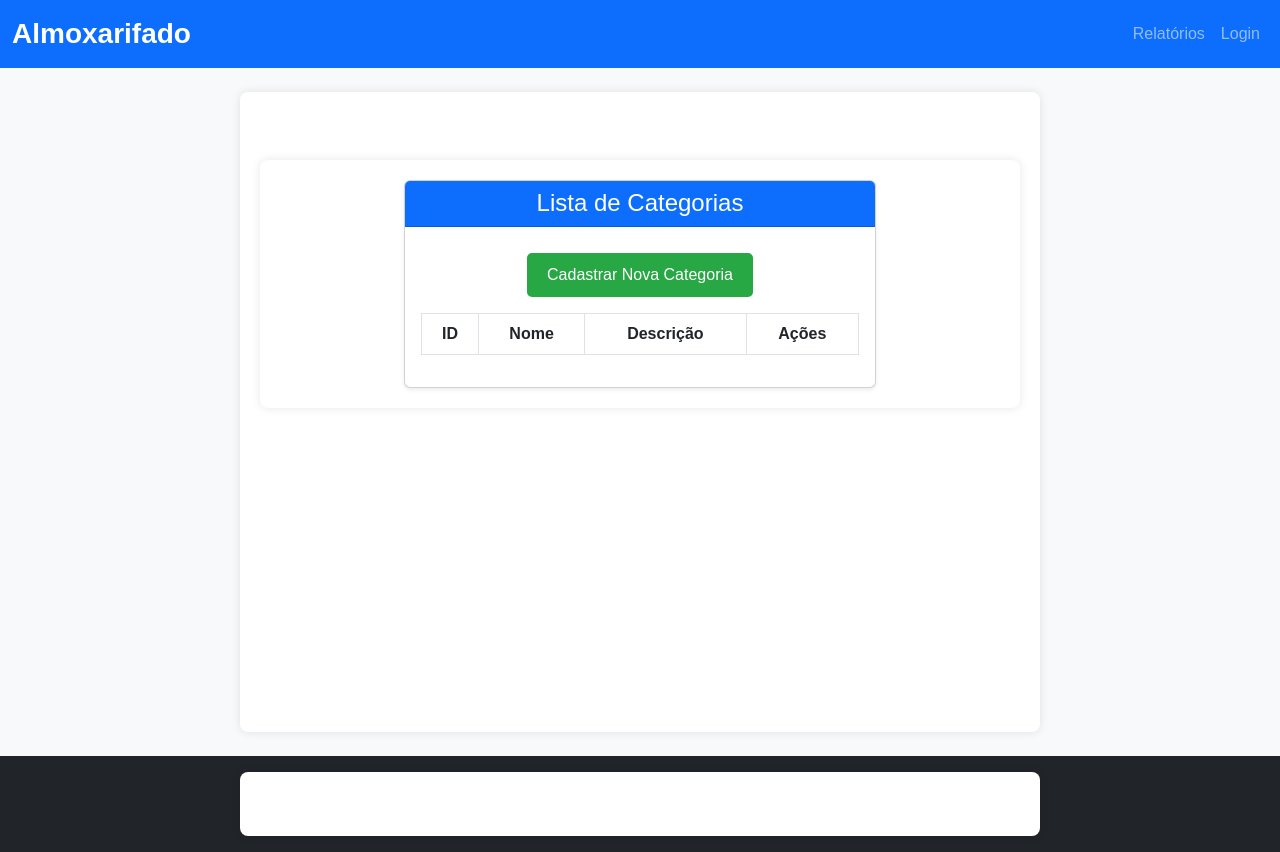
After one commit to MarconeRafael/relatorio, a Flask app: page /categorias/listar in a window 1280 px wide. The commit adds this page. Run offline with Flask 3, Linux system fonts and the light colour scheme; data that the repository does not hold is empty.

Commit message:
classe categoria

```diff
--- a/app.py
+++ b/app.py
@@ -10,7 +10,9 @@ from routes.usuarios import usuarios_bp
 from flask_migrate import Migrate
 from flask_login import LoginManager
 from models import Usuario  # Para o user_loader
+from routes.categoria import categoria_bp  # Importação do Blueprint de categorias
 
+# Criação do aplicativo Flask
 app = Flask(__name__)
 
 # Configurações do aplicativo
@@ -42,6 +44,7 @@ app.register_blueprint(produtos_bp, url_prefix="/produtos")
 app.register_blueprint(movimentacoes_bp, url_prefix="/movimentacoes")
 app.register_blueprint(fornecedores_bp, url_prefix="/fornecedores")
 app.register_blueprint(usuarios_bp, url_prefix="/usuarios")
+app.register_blueprint(categoria_bp, url_prefix="/categorias")  # Registro do Blueprint de Categorias
 
 # Rotas principais
 @app.route("/")
@@ -87,8 +90,7 @@ def concluir():
 # Tela de Relatórios
 @app.route("/relatorios")
 def relatorios():
-    data_atual = "2025-02-22"
-    pdf_path = f"data/relatorios/relatorio_completo_{data_atual}.pdf"
+    pdf_path = f"data/relatorios/relatorio_completo.pdf"
     relatorio_pdf = "relatorio_completo_2025-03-05.pdf"
     relatorio_eficiencia_csv = "relatorio_eficiencia_material.csv"
     relatorio_eficiencia_pdf = "relatorio_eficiencia.pdf"
--- /dev/null
+++ b/routes/categoria.py
@@ -0,0 +1,76 @@
+# routes/categoria.py
+
+from flask import Blueprint, render_template, request, redirect, url_for, flash
+from models import db, Categoria
+
+# Cria o Blueprint para Categorias
+categoria_bp = Blueprint('categorias_bp', __name__)
+
+# Rota para exibir o formulário de cadastro
+@categoria_bp.route("/cadastrar", methods=["GET", "POST"])
+def cadastrar_categoria():
+    if request.method == "POST":
+        nome = request.form.get("nome")
+        descricao = request.form.get("descricao")
+
+        if not nome:
+            flash("Nome da categoria é obrigatório!", "danger")
+            return redirect(url_for('categorias_bp.cadastrar_categoria'))
+
+        # Criar nova categoria
+        nova_categoria = Categoria(nome=nome, descricao=descricao)
+
+        # Adiciona ao banco de dados
+        db.session.add(nova_categoria)
+        db.session.commit()
+
+        flash("Categoria cadastrada com sucesso!", "success")
+        return redirect(url_for('categorias_bp.listar_categorias'))
+
+    return render_template("cadastrar_categoria.html")
+
+
+# Rota para listar todas as categorias
+@categoria_bp.route("/listar")
+def listar_categorias():
+    categorias = Categoria.query.all()
+    return render_template("listar_categorias.html", categorias=categorias)
+
+
+# Rota para editar uma categoria
+@categoria_bp.route('/editar/<int:id>', methods=['GET', 'POST'])
+def editar_categoria(id):
+    categoria = Categoria.query.get_or_404(id)
+
+    if request.method == 'POST':
+        nome = request.form.get("nome")
+        descricao = request.form.get("descricao")
+
+        if not nome:
+            flash("Nome da categoria é obrigatório!", "danger")
+            return render_template("editar_categoria.html", categoria=categoria)
+
+        categoria.nome = nome
+        categoria.descricao = descricao
+        db.session.commit()
+
+        flash("Categoria atualizada com sucesso!", "success")
+        return redirect(url_for('categorias_bp.listar_categorias'))
+
+    return render_template("editar_categoria.html", categoria=categoria)
+
+
+# Rota para excluir uma categoria
+@categoria_bp.route('/deletar/<int:id>', methods=['POST'])
+def deletar_categoria(id):
+    categoria = Categoria.query.get_or_404(id)
+
+    try:
+        db.session.delete(categoria)
+        db.session.commit()
+        flash("Categoria excluída com sucesso!", "success")
+    except Exception as e:
+        flash(f"Erro ao excluir categoria: {str(e)}", "danger")
+        db.session.rollback()
+
+    return redirect(url_for('categorias_bp.listar_categorias'))
--- a/templates/base.html
+++ b/templates/base.html
@@ -46,15 +46,16 @@
       <div class="collapse navbar-collapse" id="navbarNav">
         {% if current_user.is_authenticated %}
         <ul class="navbar-nav ms-auto">
-          <li class="nav-item"><a class="nav-link" href="/">Dashboard</a></li>
+          <li class="nav-item"><a class="nav-link" href="/">Relatórios</a></li>
           <li class="nav-item"><a class="nav-link" href="/produtos">Produtos</a></li>
           <li class="nav-item"><a class="nav-link" href="/movimentacoes">Movimentações</a></li>
           <li class="nav-item"><a class="nav-link" href="/fornecedores">Fornecedores</a></li>
+          <li class="nav-item"><a class="nav-link" href="/categorias/listar">Categorias</a></li> <!-- Link para categorias -->
           <li class="nav-item"><a class="nav-link" href="/usuarios/logout">Logout</a></li>
         </ul>
         {% else %}
         <ul class="navbar-nav ms-auto">
-          <li class="nav-item"><a class="nav-link" href="/">Dashboard</a></li>
+          <li class="nav-item"><a class="nav-link" href="/">Relatórios</a></li>
           <li class="nav-item"><a class="nav-link" href="/usuarios/login">Login</a></li>
         </ul>
         {% endif %}
--- /dev/null
+++ b/templates/listar_categorias.html
@@ -0,0 +1,46 @@
+{% extends 'base.html' %}
+
+{% block title %}Categorias{% endblock %}
+
+{% block content %}
+<div class="container mt-5">
+  <div class="row justify-content-center">
+    <div class="col-md-8">
+      <div class="card shadow-sm">
+        <div class="card-header bg-primary text-white">
+          <h4 class="mb-0">Lista de Categorias</h4>
+        </div>
+        <div class="card-body">
+          <a href="{{ url_for('categorias_bp.cadastrar_categoria') }}" class="btn btn-primary mb-3">Cadastrar Nova Categoria</a>
+
+          <table class="table table-bordered">
+            <thead>
+              <tr>
+                <th>ID</th>
+                <th>Nome</th>
+                <th>Descrição</th>
+                <th>Ações</th>
+              </tr>
+            </thead>
+            <tbody>
+              {% for categoria in categorias %}
+                <tr>
+                  <td>{{ categoria.id }}</td>
+                  <td>{{ categoria.nome }}</td>
+                  <td>{{ categoria.descricao }}</td>
+                  <td>
+                    <a href="{{ url_for('categorias_bp.editar_categoria', id=categoria.id) }}" class="btn btn-warning btn-sm">Editar</a>
+                    <form action="{{ url_for('categorias_bp.deletar_categoria', id=categoria.id) }}" method="POST" style="display:inline;">
+                      <button type="submit" class="btn btn-danger btn-sm" onclick="return confirm('Tem certeza que deseja excluir esta categoria?')">Excluir</button>
+                    </form>
+                  </td>
+                </tr>
+              {% endfor %}
+            </tbody>
+          </table>
+        </div>
+      </div>
+    </div>
+  </div>
+</div>
+{% endblock %}
--- a/templates/relatorios.html
+++ b/templates/relatorios.html
@@ -37,8 +37,8 @@
 
         <!-- Botões para acessar os relatórios -->
         <div id="button-container" class="mt-4">
-            <a id="relatorio-completo" class="btn-custom btn-block" href="{{ url_for('serve_report', filename='relatorio_completo_2025-03-05.pdf') }}" target="_blank">
-                Relatório Completo - 2025-03-05
+            <a id="relatorio-completo" class="btn-custom btn-block" href="{{ url_for('serve_report', filename='relatorio_completo.pdf') }}" target="_blank">
+                Relatório Completo
             </a>
             <a id="relatorio-eficiencia-material" class="btn-custom btn-block" href="{{ url_for('serve_report', filename='relatorio_eficiencia_material.pdf') }}" target="_blank">
                 Relatório de Eficiência Material
```
Also changed, not shown: models.py (+5 -2 lines), routes/produtos.py (+12 -9 lines), templates/cadastrar_categoria.html (added, +20 -0 lines), templates/editar_categoria.html (added, +44 -0 lines), templates/editar_produto.html (added, +82 -0 lines), templates/index.html (+132 -2 lines), templates/novo_produto.html (+13 -9 lines).
